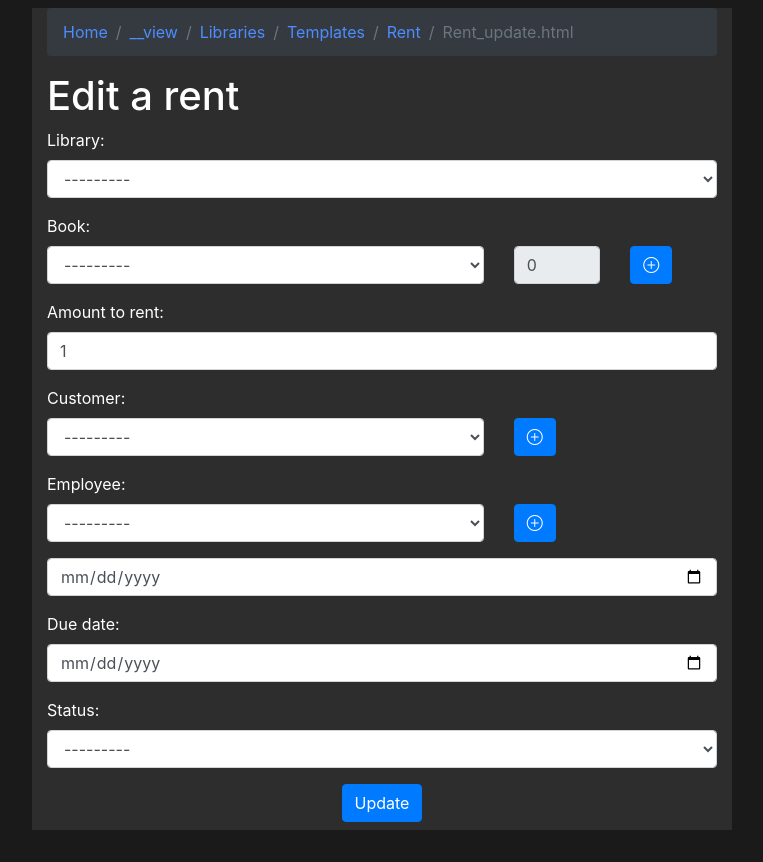
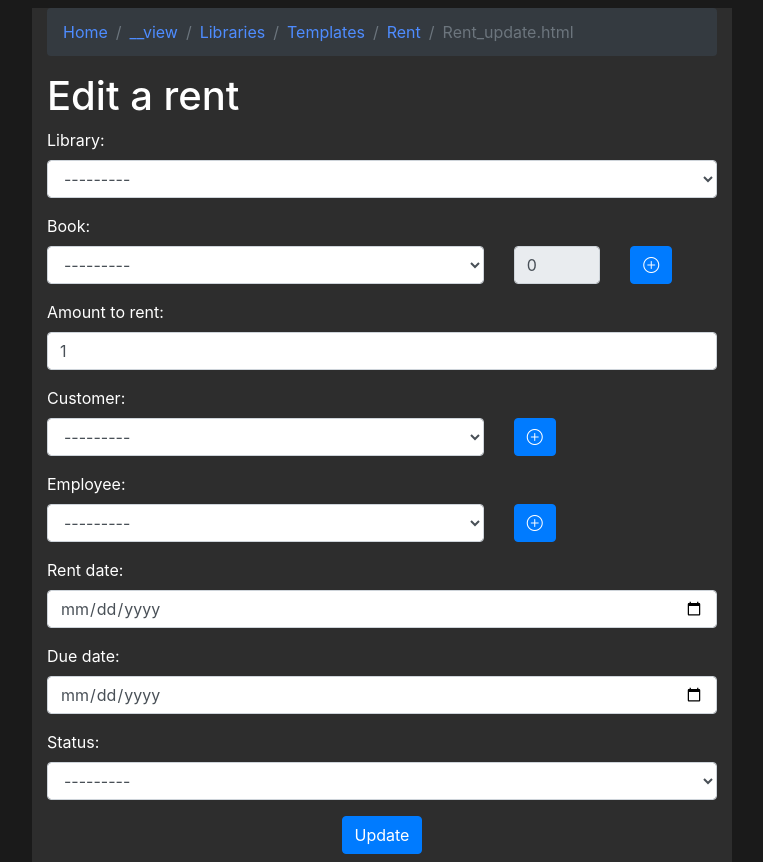
Before and after one commit to DarwinLF/PythonPractice, a Django app: template libraries/templates/rent/rent_update.html in a window 1280 px wide. Shown: the whole page, without its empty margins (258-1021 px from the left). Before the commit the page ends 830 px from the top, so only its background shows below. Run offline with Django 3.2, Linux system fonts and the light colour scheme; data comes from the database, SQL or seed files in the repository; tables that the repository leaves empty hold one stand-in row (values such as "Sample post"); the template is opened without the code that fills it: values that come from a table or form of the project are taken from there, most other values are stand-ins (such as "Sample title", 1, 10 or a date in 2020); some libraries are stand-ins or nearby versions.

Commit message:
fixing logic for the dates of rent

```diff
--- a/libraries/forms/rent_forms.py
+++ b/libraries/forms/rent_forms.py
@@ -8,13 +8,14 @@ class RentForm(forms.ModelForm):
     class Meta:
         model = Rent
         fields = ['book', 'customer', 'employee', 'library',
-                  'amount_to_rent', 'due_date', 'status']
+                  'amount_to_rent', 'rent_date', 'due_date', 'status']
         widgets = {
             'book': forms.Select(attrs={'class': 'form-control', 'id': 'bookSelect'}),
             'customer': forms.Select(attrs={'class': 'form-control', 'id': 'customerSelect'}),
             'employee': forms.Select(attrs={'class': 'form-control', 'id': 'employeeSelect'}),
             'library': forms.Select(attrs={'class': 'form-control', 'id': 'librarySelect'}),
             'amount_to_rent': forms.NumberInput(attrs={'class': 'form-control'}),
+            'rent_date': forms.DateInput(attrs={'type': 'date', 'class': 'form-control'}),
             'due_date': forms.DateInput(attrs={'type': 'date', 'class': 'form-control'}),
             'status': forms.Select(attrs={'class': 'form-control'}),
         }
@@ -26,11 +27,8 @@ class RentForm(forms.ModelForm):
         instance_pk = self.instance.pk if self.instance else None
 
         if instance_pk: #the model is updated
-            data['modified_date'] = date.today()
             books_available = data['book'].available(instance_pk)
         else: #the model is created
-            data['created_date'] = date.today()
-            data['modified_date'] = date.today()
             books_available = data['book'].available()
 
         if amount_to_rent <= 0:
--- a/libraries/models/rent.py
+++ b/libraries/models/rent.py
@@ -26,5 +26,8 @@ class Rent(models.Model):
 
     def save(self, *args, **kwargs):
         if not self.pk:
-            self.rent_date = date.today()
+            self.created_date = date.today()
+            self.modified_date = date.today()
+        else:
+            self.modified_date = date.today()
         super().save(*args, **kwargs)
--- a/libraries/templates/rent/rent_create_form.html
+++ b/libraries/templates/rent/rent_create_form.html
@@ -40,7 +40,7 @@
     </div>
   </div>
   <div class="form-group">
-    {{form.rent_date.label_tag}} {{form.due_date}}
+    {{form.rent_date.label_tag}} {{form.rent_date}}
   </div>
   <div class="form-group">
     {{form.due_date.label_tag}} {{form.due_date}}
--- a/libraries/templates/rent/rent_detail.html
+++ b/libraries/templates/rent/rent_detail.html
@@ -5,8 +5,8 @@
     <p class="card-text">Amount: {{ model.amount_to_rent }}</p>
     <p class="card-text">Employee: <a href="{% url 'persons:employee_detail' model.employee.id%}">{{ model.employee }}</a></p>
     <p class="card-text">Library: <a href="{% url 'libraries:library_detail' model.library.id%}">{{ model.library }}</a></p>
+    <p class="card-text">Status: {{ model.status }}</p>
     <p class="card-text">Rent Date: {{ model.rent_date }}</p>
-    <p class="card-text">Status: {{ model.status }}</p>
     <p class="card-text">Created Date: {{ model.created_date }}</p>
     <p class="card-text">Modified Date: {{ model.modified_date }}</p>
 {% endblock %}
--- a/libraries/templates/rent/rent_update.html
+++ b/libraries/templates/rent/rent_update.html
@@ -37,7 +37,7 @@
     </div>
   </div>
   <div class="form-group">
-    {{form.rent_date.label_tag}} {{form.due_date}}
+    {{form.rent_date.label_tag}} {{form.rent_date}}
   </div>
   <div class="form-group">
     {{form.due_date.label_tag}} {{form.due_date}}
```
